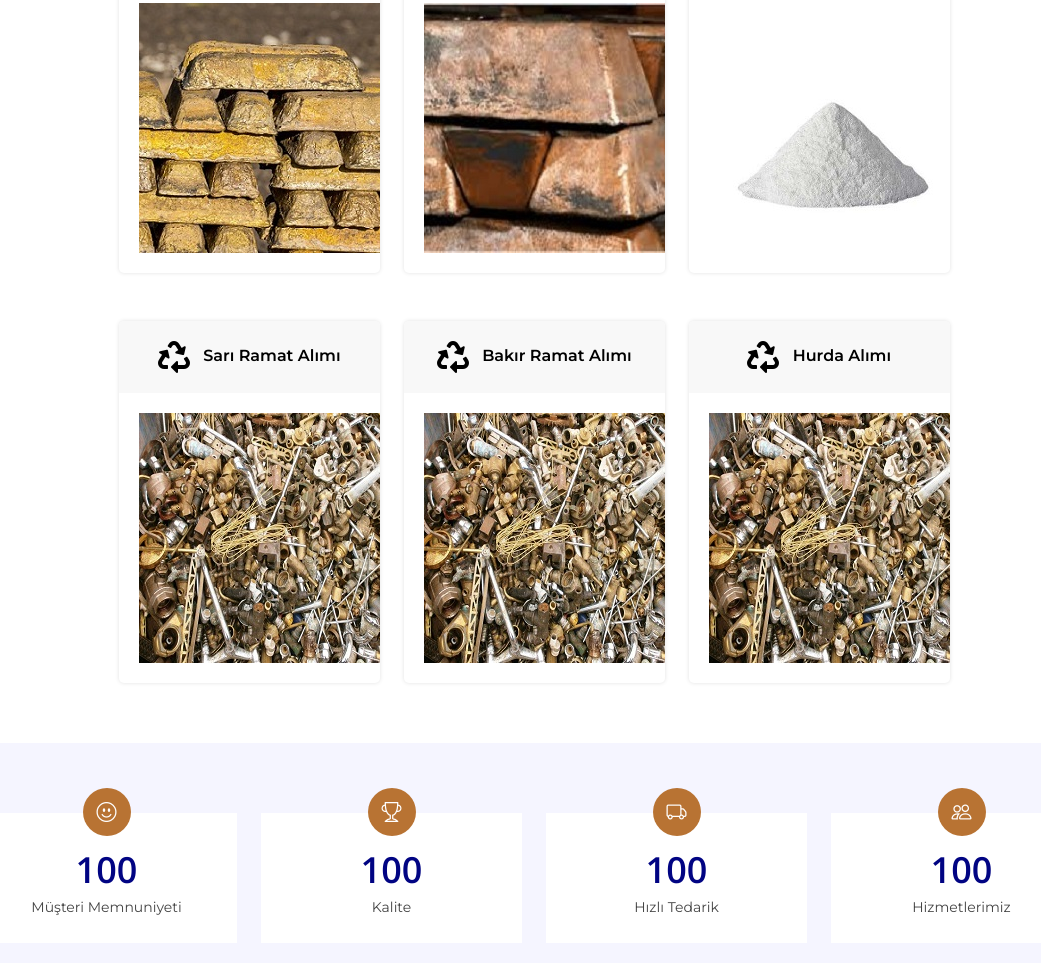
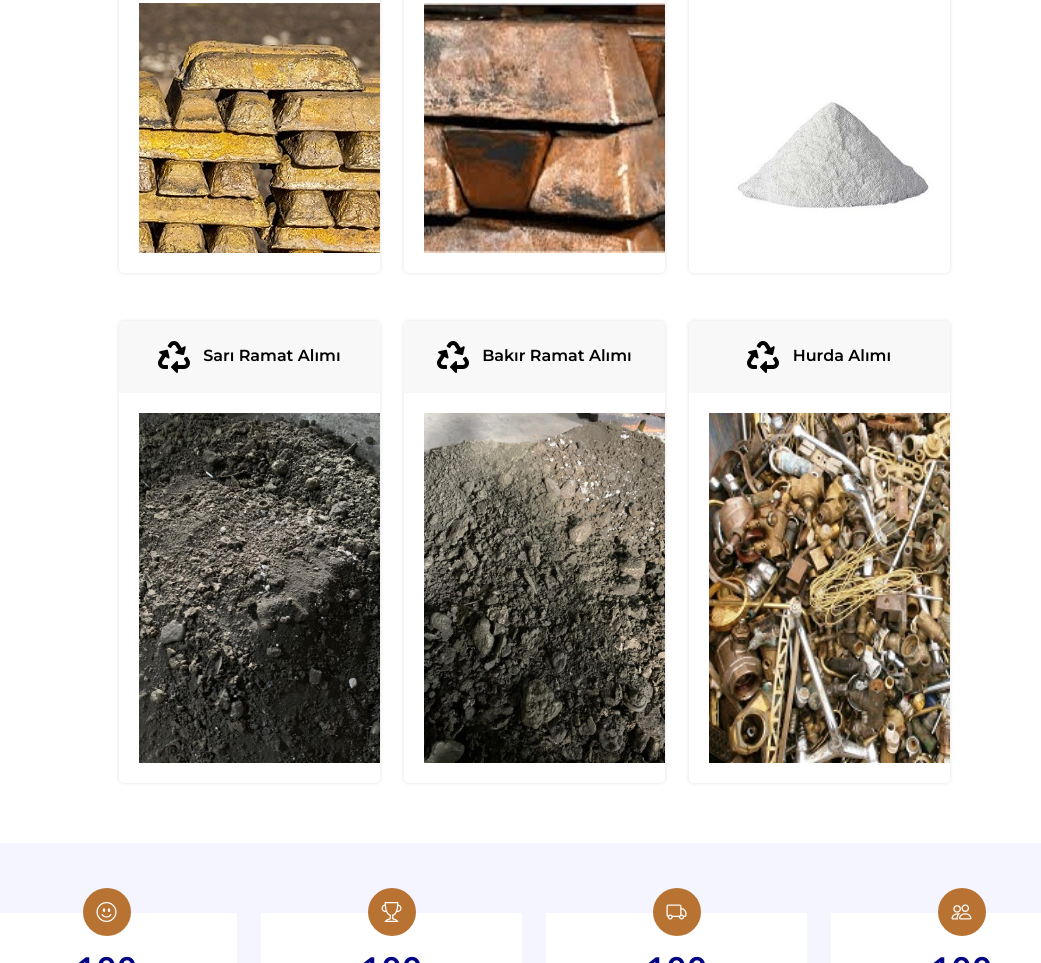
Before and after one commit to omnivera/Mersel-Web, a plain HTML site: page index.html in a window 1280 px wide. Shown: the part 1697-2660 px from the top of the page, without its empty margins (106-1147 px from the left). Drawn offline with nearby package versions, Linux system fonts and the light colour scheme; files whose address does not match are found by name.

Commit message:
Update index.html

```diff
--- a/index.html
+++ b/index.html
@@ -112,7 +112,7 @@
             <!-- Button trigger modal -->
 
 
-            <button type="button"  class="venobox play-btn mb-4"  data-bs-toggle="modal" data-bs-target="#exampleModal">
+            <!-- <button type="button"  class="venobox play-btn mb-4"  data-bs-toggle="modal" data-bs-target="#exampleModal"> -->
 
             </button>
 
@@ -204,7 +204,7 @@
             <div class="box" data-aos="zoom-in" data-aos-delay="100">
 
               <h3><img style="margin-right: 1vw;" src="/assets/img/team/powder.png" alt="" srcset=""><a style="color: black;" href="">Çinko Oksit Üretimi</a></h3>
-              <img src="/assets/img/cinko.jpg" alt="" srcset="">
+              <img src="/assets/img/cinko.jpg" alt=""  srcset="">
 
             </div>
           </div>
@@ -219,7 +219,7 @@
             <div class="box" data-aos="zoom-in" data-aos-delay="100">
 
               <h3 ><img style="margin-right: 1vw;" src="/assets/img/recycle.png" alt="" srcset=""><a style="color: black;" href="">Sarı Ramat Alımı</a></h3>
-              <img src="/assets/img/sarihurda.jpg" alt="" srcset="">
+              <img src="/assets/img/products/curuf.jpeg" height="350vh" alt="" srcset="">
 
             </div>
           </div>
@@ -229,7 +229,7 @@
 
               <h3><img style="margin-right: 1vw;" src="/assets/img/recycle.png" alt="" srcset=""><a style="color: black;" href="">Bakır Ramat Alımı</a></h3>
           <div class="justify-content-center">
-            <img src="/assets/img/sarihurda.jpg" alt="" srcset="">
+            <img src="/assets/img/products/curuf2.jpeg" height="350vh" alt="" srcset="">
           </div>
 
 
@@ -240,7 +240,7 @@
             <div class="box" data-aos="zoom-in" data-aos-delay="100">
 
               <h3><img style="margin-right: 1vw;" src="/assets/img/recycle.png" alt="" srcset=""><a style="color: black;" href="">Hurda Alımı</a></h3>
-              <img src="/assets/img/sarihurda.jpg" alt="" srcset="">
+              <img src="/assets/img/sarihurda.jpg" height="350vh" alt="" srcset="">
 
             </div>
           </div>
```
